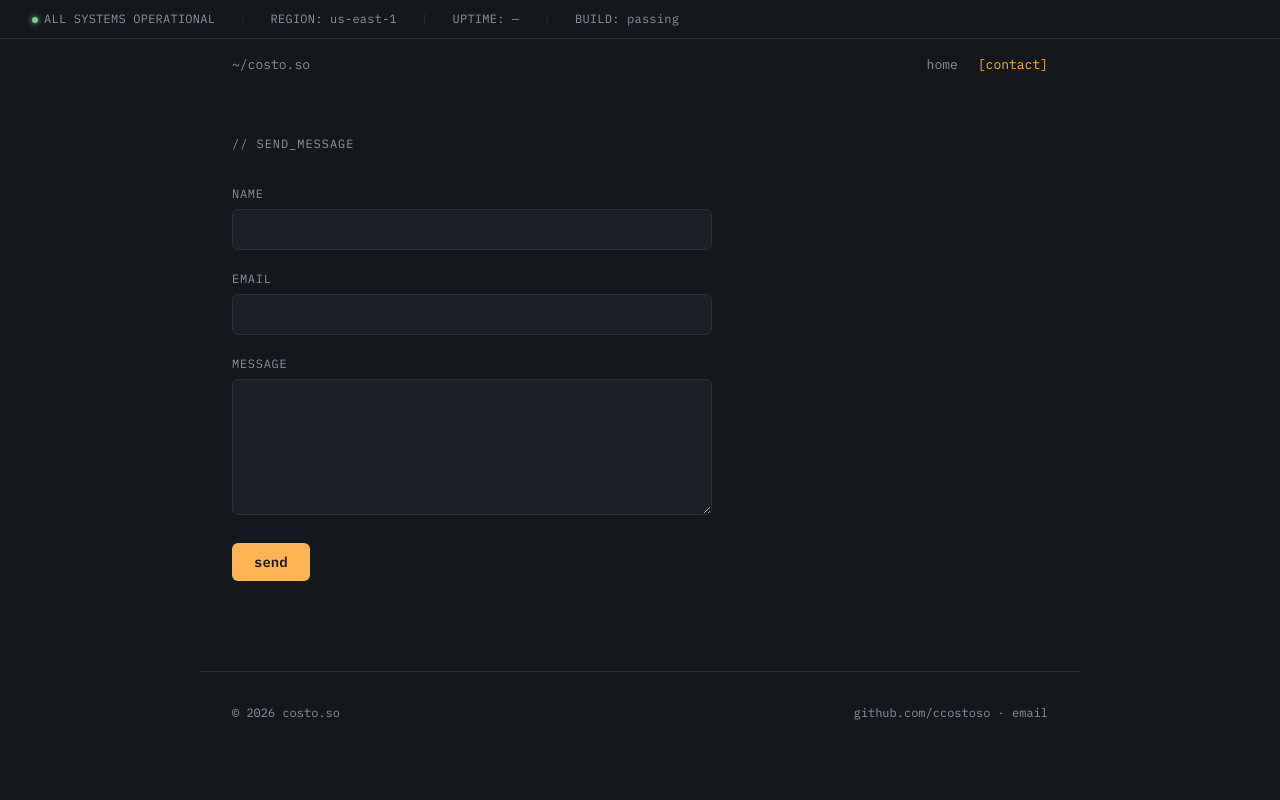
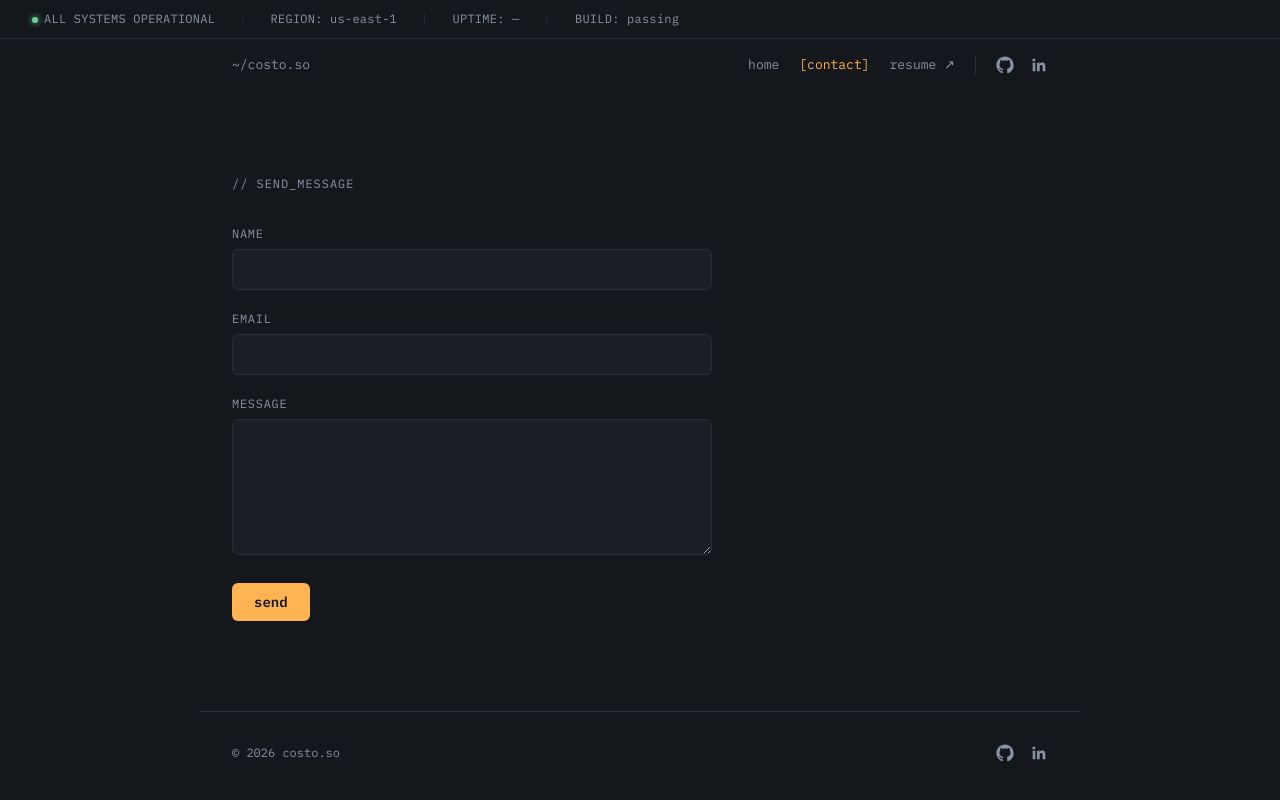
Before and after one commit to ccostoso/carlos, a React (Vite) app: page /contact in a window 1280 px wide. Shown: the top 800 px of the page. Built offline with nearby package versions, Linux system fonts and the light colour scheme; no server answers.

Commit message:
Adds social media links

```diff
--- a/src/components/Layout.tsx
+++ b/src/components/Layout.tsx
@@ -1,6 +1,7 @@
 import { NavLink, Outlet, Link } from 'react-router-dom';
 import { useServiceUptime } from '../hooks/useServiceUptime';
 import { navLinks } from '../data/navLinks';
+import { SocialLinks } from './SocialLinks';
 import './layout.css';
 
 export function Layout() {
@@ -25,6 +26,7 @@ export function Layout() {
         <Link to="/" className="sitenav-mark">
           ~/costo.so
         </Link>
+        <div className="sitenav-right">
           <div className="sitenav-links">
             {navLinks.map((link) => (
               <NavLink
@@ -36,18 +38,19 @@ export function Layout() {
                 {({ isActive }) => (isActive ? `[${link.label}]` : link.label)}
               </NavLink>
             ))}
+            <a href="/resume.pdf" target="_blank" rel="noreferrer">
+              resume ↗
+            </a>
+          </div>
+          <SocialLinks />
         </div>
       </nav>
 
       <Outlet />
 
       <footer className="mono">
-        <span>&copy; 2026 costo.so</span>
-        <span>
-          <a href="https://github.com/ccostoso">github.com/ccostoso</a>
-          &nbsp;&middot;&nbsp;
-          <Link to="/contact">email</Link>
-        </span>
+        <span>&copy; {new Date().getFullYear()} costo.so</span>
+        <SocialLinks />
       </footer>
     </>
   );
--- /dev/null
+++ b/src/components/SocialLinks.tsx
@@ -0,0 +1,28 @@
+import './social-links.css';
+
+export function SocialLinks() {
+  return (
+    <div className="social-links">
+      <a
+        href="https://github.com/ccostoso"
+        target="_blank"
+        rel="noreferrer"
+        aria-label="GitHub"
+      >
+        <svg viewBox="0 0 24 24" width="18" height="18" fill="currentColor">
+          <path d="M12 .5C5.65.5.5 5.65.5 12c0 5.08 3.29 9.39 7.86 10.91.58.1.79-.25.79-.56 0-.28-.01-1.02-.02-2-3.2.7-3.87-1.54-3.87-1.54-.53-1.33-1.29-1.69-1.29-1.69-1.05-.72.08-.7.08-.7 1.16.08 1.77 1.19 1.77 1.19 1.03 1.77 2.71 1.26 3.37.96.1-.75.4-1.26.73-1.55-2.55-.29-5.24-1.28-5.24-5.69 0-1.26.45-2.28 1.19-3.08-.12-.29-.52-1.46.11-3.05 0 0 .97-.31 3.18 1.18a11.05 11.05 0 0 1 5.79 0c2.2-1.49 3.17-1.18 3.17-1.18.63 1.59.23 2.76.12 3.05.74.8 1.18 1.82 1.18 3.08 0 4.42-2.69 5.39-5.25 5.68.41.36.78 1.07.78 2.15 0 1.55-.01 2.8-.01 3.18 0 .31.21.67.8.56A10.51 10.51 0 0 0 23.5 12C23.5 5.65 18.35.5 12 .5z" />
+        </svg>
+      </a>
+      <a
+        href="https://linkedin.com/in/carlos-costoso"
+        target="_blank"
+        rel="noreferrer"
+        aria-label="LinkedIn"
+      >
+        <svg viewBox="0 0 24 24" width="18" height="18" fill="currentColor">
+          <path d="M20.45 20.45h-3.56v-5.57c0-1.33-.02-3.04-1.85-3.04-1.86 0-2.14 1.45-2.14 2.94v5.67H9.34V9h3.42v1.56h.05c.48-.9 1.64-1.85 3.38-1.85 3.61 0 4.28 2.38 4.28 5.48v6.26zM5.34 7.43a2.07 2.07 0 1 1 0-4.13 2.07 2.07 0 0 1 0 4.13zM7.12 20.45H3.56V9h3.56v11.45z" />
+        </svg>
+      </a>
+    </div>
+  );
+}
--- /dev/null
+++ b/src/components/social-links.css
@@ -0,0 +1,25 @@
+.social-links {
+  display: flex;
+  gap: 16px;
+}
+
+.social-links a {
+  color: var(--text-dim);
+  display: flex;
+  align-items: center;
+}
+
+.social-links a:hover {
+  color: var(--accent);
+}
+
+.sitenav-right {
+  display: flex;
+  align-items: center;
+  gap: 20px;
+}
+
+.sitenav-right .social-links {
+  padding-left: 20px;
+  border-left: 1px solid var(--hairline);
+}
--- a/src/data/projects.ts
+++ b/src/data/projects.ts
@@ -1,4 +1,4 @@
-export type ProjectStatus = "active" | "inactive";
+type ProjectStatus = "active" | "inactive";
 
 export interface Project {
     name: string;
--- a/src/routes/contact.css
+++ b/src/routes/contact.css
@@ -1,5 +1,5 @@
 .contact-page {
-  padding-top: 60px;
+  padding-top: 100px;
 }
 
 .contact {
```
Lines whose indentation alone changed are shown as unchanged.
